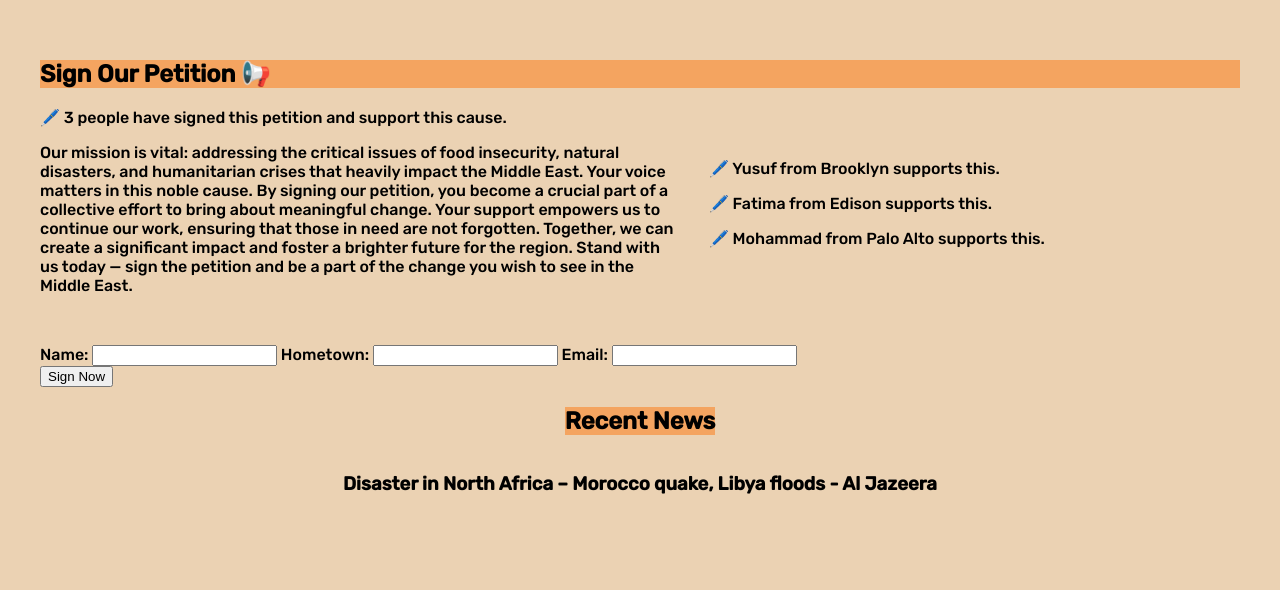
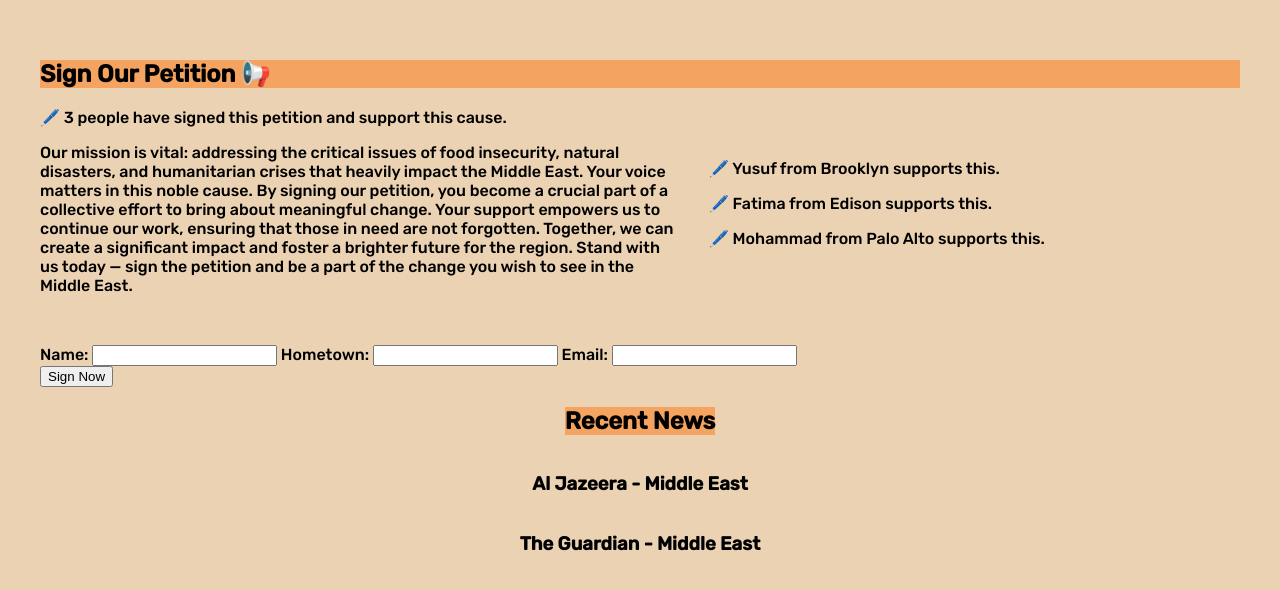
Before and after one commit to adeeld/ReliefMiddleEast, a plain HTML site: page index.html in a window 1280 px wide. Shown: the part 2375-2965 px from the top of the page. Drawn offline with Linux system fonts and the light colour scheme.

Commit message:
Made recent news links dynamic and creates new tab when clicked

```diff
--- a/index.html
+++ b/index.html
@@ -164,21 +164,21 @@ Conflict damages and lack of healthcare professionals reduce access to routine c
 
     <!--- News ---> <!--this will help with a stretch goal, if you do not want to incorporate this, then leave it alone :)-->
 
-  <div class="news-container revealable" id="news">
+  <div class="news-container" id="news">
     <h2>Recent News</h2>
     <div class="news-item">
-    <a class="news" href="https://www.aljazeera.com/news/2023/9/14/middle-east-roundup-disaster-in-north-africa-morocco-quake-libya">
+    <a class="news" target= "_blank" href="https://www.aljazeera.com/middle-east/">
         <article>
-            <h3>Disaster in North Africa – Morocco quake, Libya floods - Al Jazeera</h3>
+            <h3>Al Jazeera - Middle East</h3>
         </article>
     </a>
     </div>
 
 
-  <div class="news-item revealable" id="news">
-  <a class="news" href="https://www.theguardian.com/world/natural-disasters+middleeast">
+  <div class="news-item" id="news">
+  <a class="news" target= "_blank" href="https://www.theguardian.com/world/middleeast">
     <article>
-      <h3>Natural disasters and extreme weather + Middle East and North Africa - The Guardian</h3>
+      <h3>The Guardian - Middle East</h3>
     </article>
   </a>
 
```
